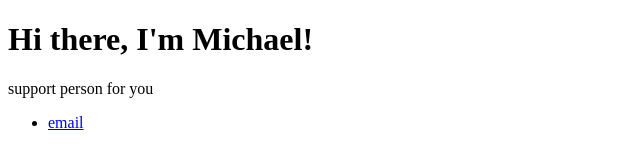
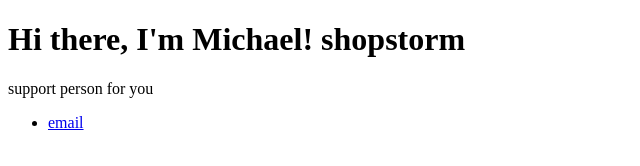
Before and after one commit to ltnately/ltnately.github.io, a plain HTML site: page shopstorm.html in a window 1280 px wide. Shown: the whole page, without its empty margins (0-640 px from the left). Drawn offline with Linux system fonts and the light colour scheme.

Commit message:
Update shopstorm.html

```diff
--- a/shopstorm.html
+++ b/shopstorm.html
@@ -6,7 +6,7 @@
 	<body>
 		<div class="container">
     		<div class="blurb">
-        		<h1>Hi there, I'm Michael!</h1>
+        		<h1>Hi there, I'm Michael! shopstorm</h1>
 				<p>support person for you</p>
     		</div><!-- /.blurb -->
 		</div><!-- /.container -->
```
